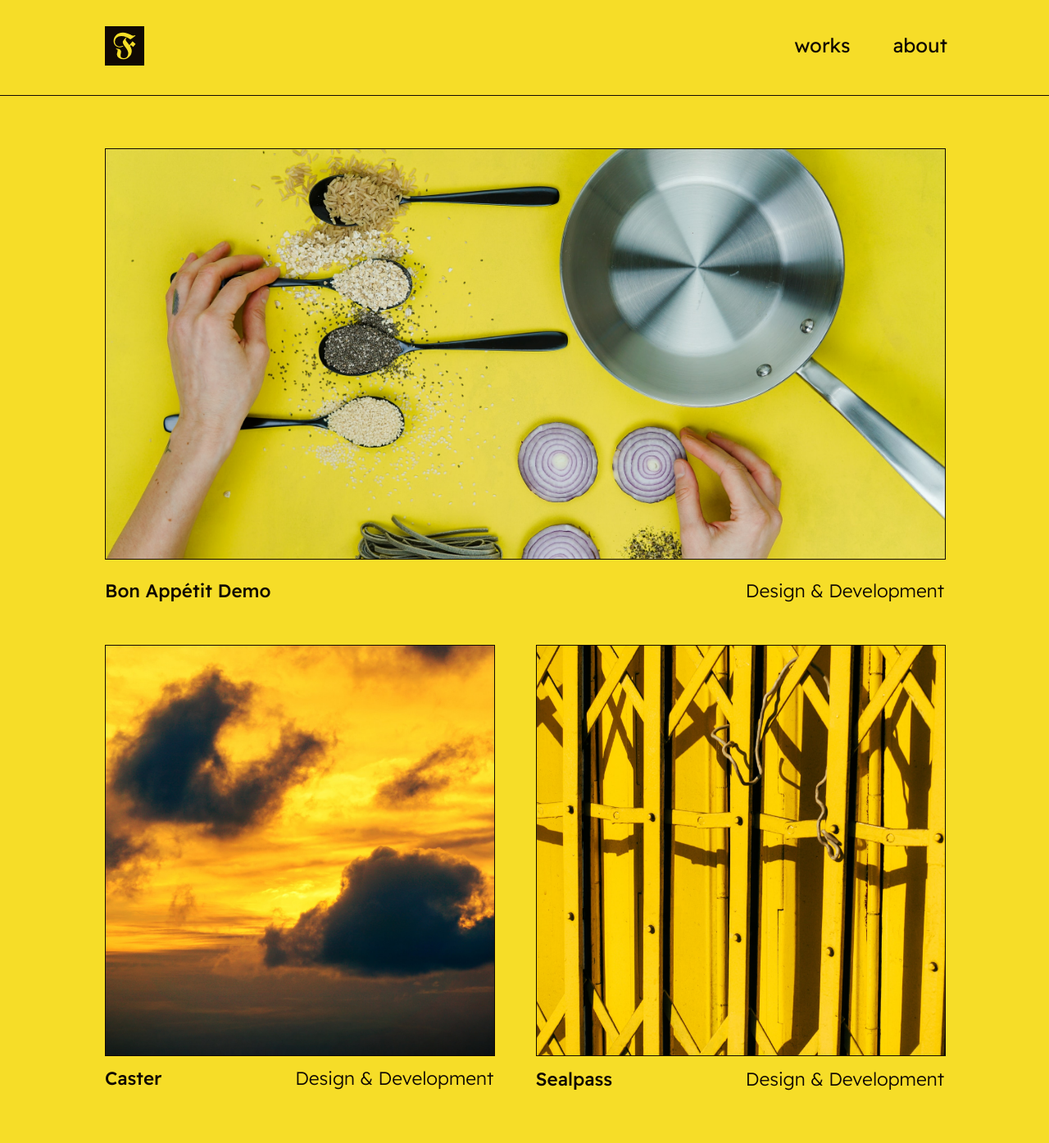
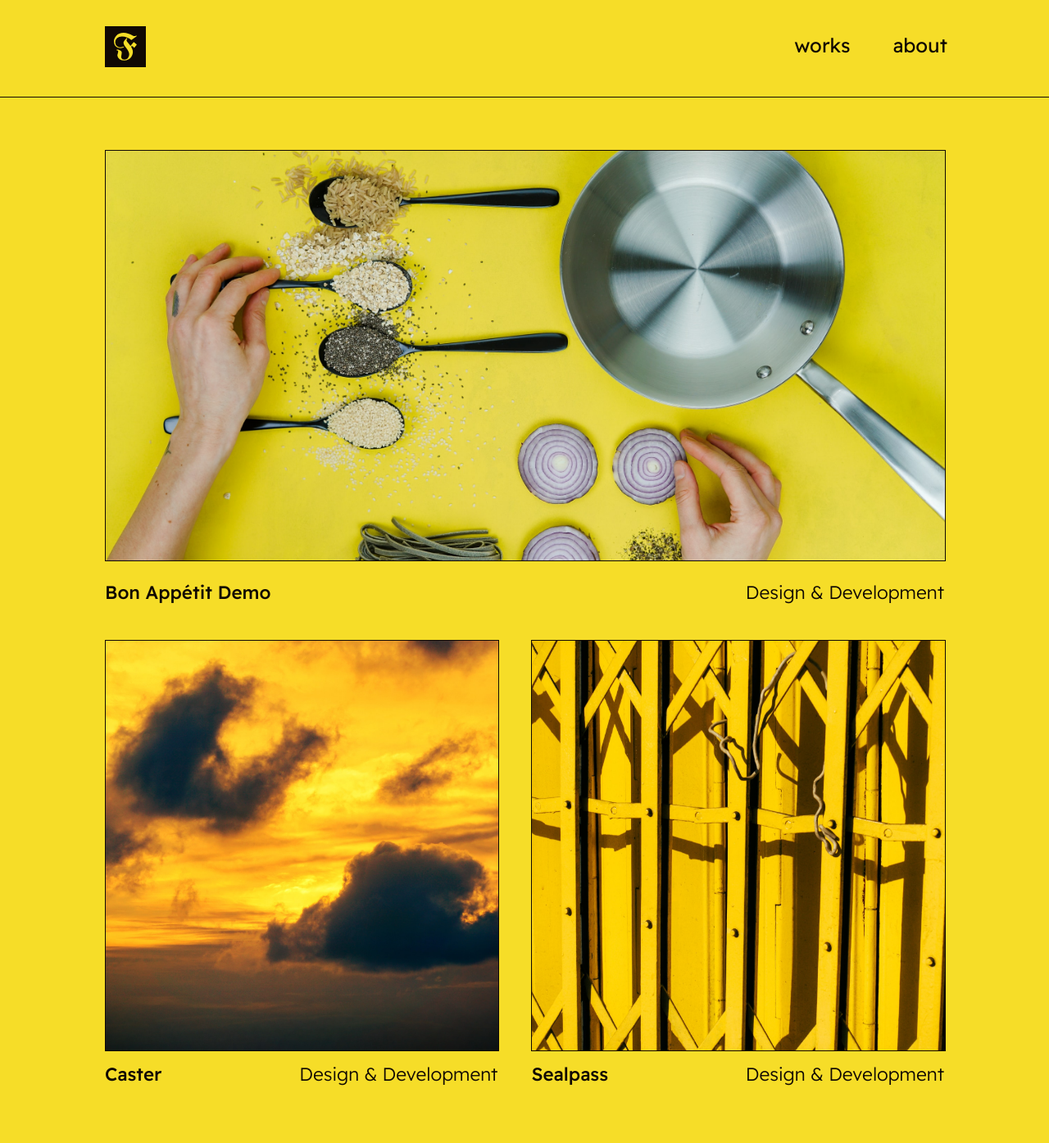
Before and after one commit to franthormel/franthormel.github.io, a Jekyll site: the page built from works.html, in a window 1280 px wide. Shown: the whole page at 82% size. Built offline with Jekyll 4.4.1, drawn with Linux system fonts in a browser that asks for light colours; after the commit the page ends 1346 px from its top, so only the background shows below that.

Commit message:
Responsive grid layout for works page
Improve overall responsive padding

```diff
--- a/_config.yml
+++ b/_config.yml
@@ -7,16 +7,6 @@
 tagline: Loving what you do, doing what you love
 contact_label: Get in touch
 
-# Work that you want to feature.
-# Will be displayed larger than the others
-# Note, once this work is no longer the latest but you still
-# wish to display it with the rest, move it to `_data\works.yml` at the top.
-featured_work:
-  name: Bon Appétit Demo
-  url: https://github.com/franthormel/bon_appetit
-  category: Design & Development
-  img: works/bon_appetit_demo.jpg
-
 defaults:
   - scope:
       path: ""
--- a/_data/works.yml
+++ b/_data/works.yml
@@ -1,3 +1,8 @@
+- name: Bon Appétit Demo
+  url: https://github.com/franthormel/bon_appetit
+  category: Design & Development
+  img: works/bon_appetit_demo.jpg
+
 - name: Caster
   url: https://github.com/franthormel/caster
   category: Design & Development
--- a/_sass/_index.scss
+++ b/_sass/_index.scss
@@ -1,8 +1,42 @@
-// Definitions only: SASS mixins, custom font, and native selectors.
+// Definitions only: native selectors, custom font, and SASS mixins.
+:root {
+  --color-primary: #110903;
+  --color-accent: #f6dd28;
+  --color-error: #ed0312;
+  --color-tertiary: #3b28b8;
+  --color-offset: #f4fffd;
+
+  --border: 1px solid var(--color-primary);
+
+  background-color: var(--color-accent);
+  color: var(--color-primary);
+  font-family: "Readex Pro";
+  height: 100%;
+
+  ::selection {
+    color: var(--color-accent);
+    background-color: var(--color-primary);
+  }
+}
+
+a {
+  text-decoration: none;
+  color: var(--color-primary);
+}
+
+body {
+  margin: 0;
+  padding: 0;
+}
+
 @mixin layout {
   margin: 0 auto;
   width: 80%;
   padding: 5% 0;
+
+  @media all and (max-width: 700px) {
+    padding: 5vh 0;
+  }
 }
 
 @mixin link-hover {
@@ -42,32 +76,3 @@
   font-family: "Readex Pro";
   src: url("/assets/fonts/ReadexPro.ttf");
 }
-
-:root {
-  --color-primary: #110903;
-  --color-accent: #f6dd28;
-  --color-error: #ed0312;
-  --color-tertiary: #3b28b8;
-  --color-offset: #f4fffd;
-  --border: 1px solid var(--color-primary);
-
-  background-color: var(--color-accent);
-  color: var(--color-primary);
-  font-family: "Readex Pro";
-  height: 100%;
-
-  ::selection {
-    color: var(--color-accent);
-    background-color: var(--color-primary);
-  }
-}
-
-a {
-  text-decoration: none;
-  color: var(--color-primary);
-}
-
-body {
-  margin: 0;
-  padding: 0;
-}
--- a/_sass/_navbar.scss
+++ b/_sass/_navbar.scss
@@ -6,9 +6,10 @@
 }
 
 .navbar__logo {
-  height: 3rem;
+  height: 50px;
+  min-width: 50px;
   max-width: 100%;
-  width: 3rem;
+  width: 50px;
 }
 
 .navbar__links {
--- a/_sass/_works.scss
+++ b/_sass/_works.scss
@@ -2,16 +2,20 @@
   @include layout;
 }
 
-.work__featured {
-  margin-bottom: 5%;
+.works__items {
+  box-sizing: border-box;
+  display: grid;
+  gap: 4%;
+
+  @include media-grid-columns($cols: 2, $max-width: 1050px);
 }
 
-.works__others {
-  box-sizing: border-box;
-  display: grid;
-  gap: 5%;
+.work__item:first-child {
+  grid-column: 1 / 3;
 
-  @include media-grid-columns($cols: 2, $max-width: 1050px);
+  @media all and (max-width: 1050px) {
+    grid-column: 1;
+  }
 }
 
 .work__item__img {
--- a/works.html
+++ b/works.html
@@ -3,26 +3,9 @@
 ---
 
 <main class="works">
-  <div class="work__featured">
-    <a href="{{ site.featured_work.url }}" target="_blank">
-      <img
-        class="work__item__img"
-        src="assets/img/{{ site.featured_work.img }}"
-        alt="{{ site.featured_work.name }} banner image"
-      />
-      <div class="work__item__text">
-        <span class="work__item__text__name">
-          {{ site.featured_work.name }}
-        </span>
-        <span class="work__item__text__category">
-          {{ site.featured_work.category }}
-        </span>
-      </div>
-    </a>
-  </div>
-  <div class="works__others">
+  <div class="works__items">
     {% for work in site.data.works %}
-    <a href="{{ work.url }}" target="_blank">
+    <a class="work__item" href="{{ work.url }}" target="_blank">
       <img
         class="work__item__img"
         src="assets/img/{{ work.img }}"
```
